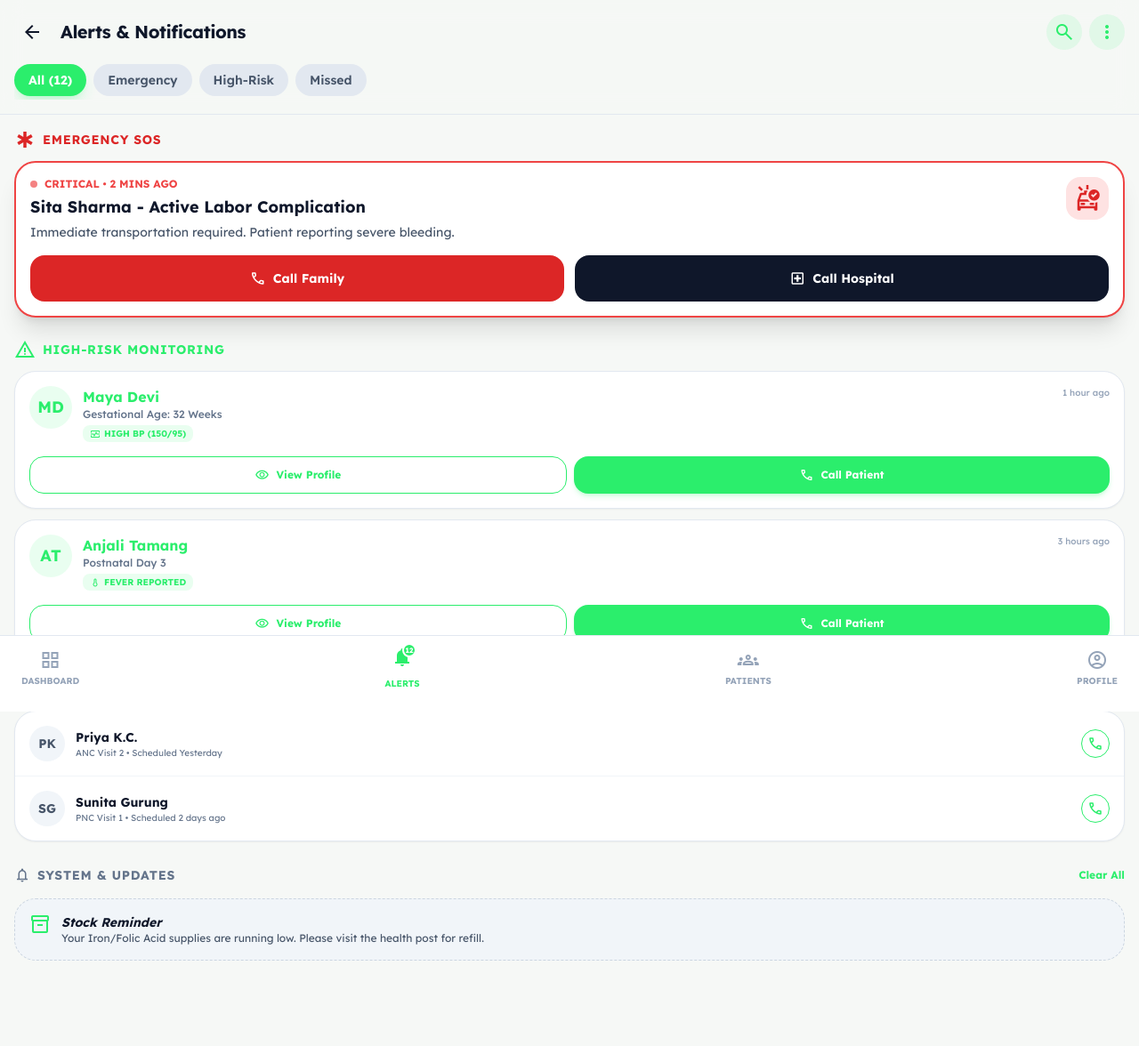
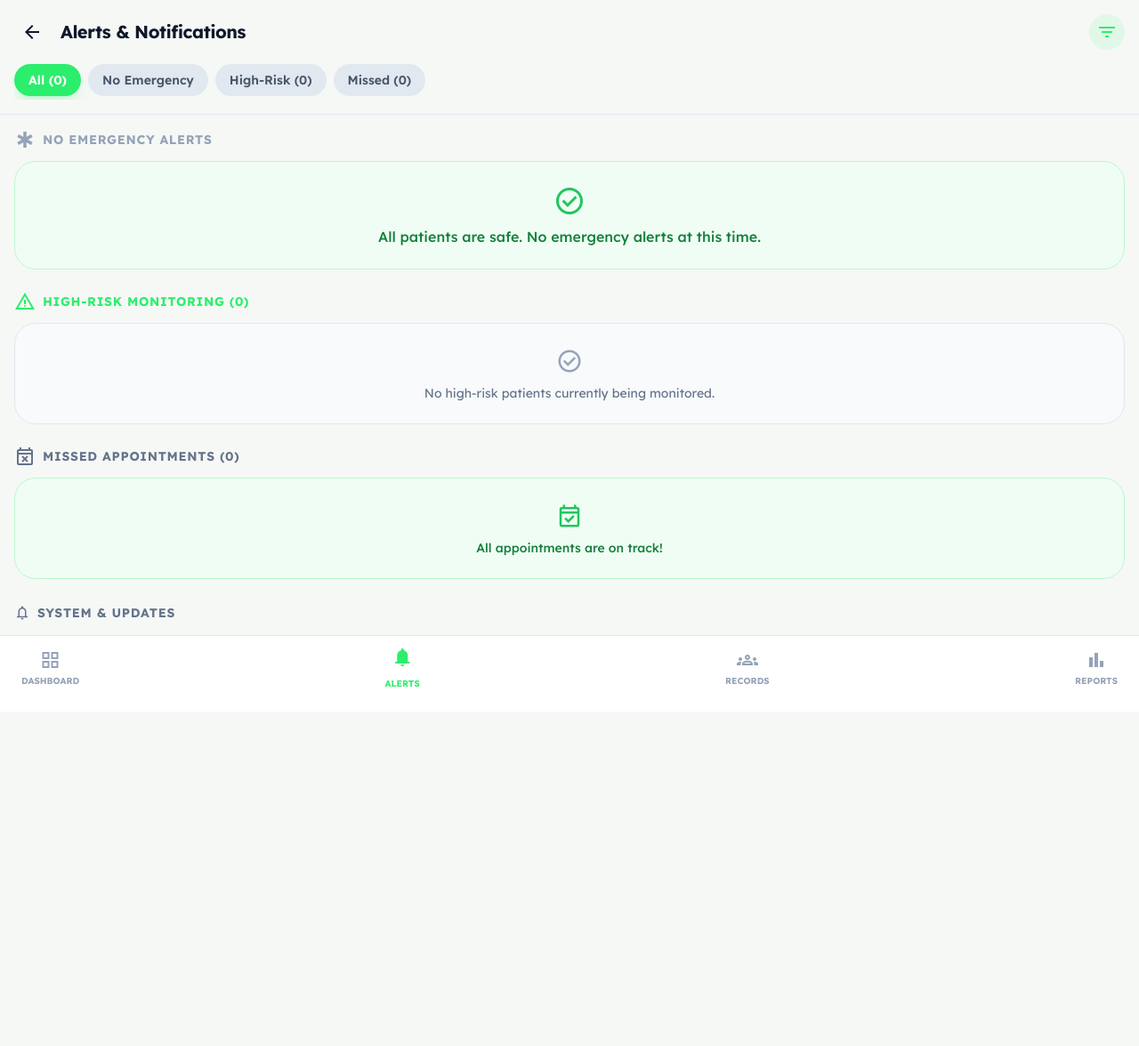
Before and after one commit to saugat2003/codeyatra2.0_access_denied_matritwa, a Django app: page /alerts/ in a window 1280 px wide. Shown: the whole page at 89% size. After the commit the page ends 772 px from the top, so only its background shows below. Run offline with Django 5.2, Linux system fonts and the light colour scheme; a user stored in the database is signed in; data that the repository does not hold is empty; some libraries are stand-ins or nearby versions.

Commit message:
feat(mother): wire templates with dynamic Django data
- Update dashboard.html with dynamic context
  - User initials in header avatar
  - Real total_mothers and high_risk_count metrics
  - Dynamic recent_visits loop
  - goal_progress percentage binding
- Update monthly_reports.html with live data
  - new_registrations, total_anc_visits, high_risk_count
  - weekly_chart_data for bar chart
  - risk_distribution for pie chart
  - sos_count and goal progress
- Update prioroty_alerts.html with real alerts
  - emergency_alert conditional section
  - high_risk_alerts loop with profile links
  - missed_appointments with time_ago
  - total_alerts count in tabs
- Update mother_records_detail.html with search/filter
  - Search form with preserved query params
  - Filter pills with active state
  - Dynamic records loop with risk indicators
  - Proper navigation links

```diff
--- a/templates/mother/prioroty_alerts.html
+++ b/templates/mother/prioroty_alerts.html
@@ -24,26 +24,24 @@
                 <h1 class="text-xl font-bold tracking-tight">Alerts &amp; Notifications</h1>
             </div>
             <div class="flex items-center gap-2">
-                <button class="flex h-10 w-10 items-center justify-center rounded-full bg-primary/10 text-primary">
-                    <span class="material-symbols-outlined">search</span>
-                </button>
-                <button class="flex h-10 w-10 items-center justify-center rounded-full bg-primary/10 text-primary">
-                    <span class="material-symbols-outlined">more_vert</span>
-                </button>
+                <span class="flex h-10 w-10 items-center justify-center rounded-full bg-primary/10 text-primary">
+                    <span class="material-symbols-outlined">filter_list</span>
+                </span>
             </div>
         </div>
 
         <!-- Urgency Filter Tabs -->
         <div class="mt-4 flex gap-2 overflow-x-auto pb-1 no-scrollbar">
-            <button class="whitespace-nowrap rounded-full bg-primary px-4 py-2 text-sm font-bold text-white shadow-lg shadow-primary/20">All (12)</button>
-            <button class="whitespace-nowrap rounded-full bg-slate-200 dark:bg-slate-800 px-4 py-2 text-sm font-semibold text-slate-600 dark:text-slate-400">Emergency</button>
-            <button class="whitespace-nowrap rounded-full bg-slate-200 dark:bg-slate-800 px-4 py-2 text-sm font-semibold text-slate-600 dark:text-slate-400">High-Risk</button>
-            <button class="whitespace-nowrap rounded-full bg-slate-200 dark:bg-slate-800 px-4 py-2 text-sm font-semibold text-slate-600 dark:text-slate-400">Missed</button>
+            <span class="whitespace-nowrap rounded-full bg-primary px-4 py-2 text-sm font-bold text-white shadow-lg shadow-primary/20">All ({{ total_alerts }})</span>
+            <span class="whitespace-nowrap rounded-full bg-slate-200 dark:bg-slate-800 px-4 py-2 text-sm font-semibold text-slate-600 dark:text-slate-400">{% if emergency_alert %}Emergency (1){% else %}No Emergency{% endif %}</span>
+            <span class="whitespace-nowrap rounded-full bg-slate-200 dark:bg-slate-800 px-4 py-2 text-sm font-semibold text-slate-600 dark:text-slate-400">High-Risk ({{ high_risk_alerts|length }})</span>
+            <span class="whitespace-nowrap rounded-full bg-slate-200 dark:bg-slate-800 px-4 py-2 text-sm font-semibold text-slate-600 dark:text-slate-400">Missed ({{ missed_appointments|length }})</span>
         </div>
     </header>
 
     <main class="flex-1 p-4 space-y-6 pb-24">
         <!-- Emergency SOS Section -->
+        {% if emergency_alert %}
         <section class="space-y-3">
             <div class="flex items-center gap-2 text-red-600 dark:text-red-500">
                 <span class="material-symbols-outlined fill-1">emergency</span>
@@ -54,94 +52,96 @@
                     <div class="flex-1">
                         <div class="flex items-center gap-2 mb-1">
                             <span class="flex h-2 w-2 rounded-full bg-red-500 animate-pulse"></span>
-                            <p class="text-xs font-bold text-red-500">CRITICAL • 2 MINS AGO</p>
+                            <p class="text-xs font-bold text-red-500">CRITICAL • {{ emergency_alert.time_ago }}</p>
                         </div>
-                        <h3 class="text-lg font-bold">Sita Sharma - Active Labor Complication</h3>
-                        <p class="mt-1 text-sm text-slate-600 dark:text-slate-400">Immediate transportation required. Patient reporting severe bleeding.</p>
+                        <h3 class="text-lg font-bold">{{ emergency_alert.mother.full_name }} - {{ emergency_alert.title }}</h3>
+                        <p class="mt-1 text-sm text-slate-600 dark:text-slate-400">{{ emergency_alert.message }}</p>
                     </div>
                     <div class="h-12 w-12 rounded-lg bg-red-100 dark:bg-red-900/30 flex items-center justify-center text-red-600">
                         <span class="material-symbols-outlined text-3xl">ambulance</span>
                     </div>
                 </div>
                 <div class="mt-4 grid grid-cols-2 gap-3">
-                    <button class="flex items-center justify-center gap-2 rounded-lg bg-red-600 py-3 text-sm font-bold text-white hover:bg-red-700 transition-colors">
+                    {% if emergency_alert.mother.emergency_contact %}
+                    <a href="tel:{{ emergency_alert.mother.emergency_contact }}" class="flex items-center justify-center gap-2 rounded-lg bg-red-600 py-3 text-sm font-bold text-white hover:bg-red-700 transition-colors no-underline">
                         <span class="material-symbols-outlined text-lg">call</span>
                         Call Family
-                    </button>
-                    <button class="flex items-center justify-center gap-2 rounded-lg bg-slate-900 dark:bg-white dark:text-slate-900 py-3 text-sm font-bold text-white hover:opacity-90 transition-colors">
-                        <span class="material-symbols-outlined text-lg">local_hospital</span>
-                        Call Hospital
-                    </button>
+                    </a>
+                    {% else %}
+                    <span class="flex items-center justify-center gap-2 rounded-lg bg-slate-300 py-3 text-sm font-bold text-slate-500 cursor-not-allowed">
+                        <span class="material-symbols-outlined text-lg">call</span>
+                        No Contact
+                    </span>
+                    {% endif %}
+                    <a href="{% url 'main:mother_profile' emergency_alert.mother.pk %}" class="flex items-center justify-center gap-2 rounded-lg bg-slate-900 dark:bg-white dark:text-slate-900 py-3 text-sm font-bold text-white hover:opacity-90 transition-colors no-underline">
+                        <span class="material-symbols-outlined text-lg">visibility</span>
+                        View Profile
+                    </a>
                 </div>
             </div>
         </section>
+        {% else %}
+        <section class="space-y-3">
+            <div class="flex items-center gap-2 text-slate-400">
+                <span class="material-symbols-outlined">emergency</span>
+                <h2 class="text-sm font-bold uppercase tracking-wider">No Emergency Alerts</h2>
+            </div>
+            <div class="rounded-xl bg-green-50 dark:bg-green-900/20 border border-green-200 dark:border-green-900/30 p-6 text-center">
+                <span class="material-symbols-outlined text-green-500 text-4xl mb-2">check_circle</span>
+                <p class="text-green-700 dark:text-green-400 font-medium">All patients are safe. No emergency alerts at this time.</p>
+            </div>
+        </section>
+        {% endif %}
 
         <!-- High-Risk Notifications -->
         <section class="space-y-3">
             <div class="flex items-center gap-2 text-primary">
                 <span class="material-symbols-outlined">warning</span>
-                <h2 class="text-sm font-bold uppercase tracking-wider">High-Risk Monitoring</h2>
+                <h2 class="text-sm font-bold uppercase tracking-wider">High-Risk Monitoring ({{ high_risk_alerts|length }})</h2>
             </div>
             <div class="space-y-3">
-                <!-- Notification Card 1 -->
+                {% for alert in high_risk_alerts %}
                 <div class="flex flex-col gap-4 rounded-xl bg-white dark:bg-surface-dark border border-slate-200 dark:border-slate-800 p-4 shadow-sm">
                     <div class="flex items-start justify-between">
                         <div class="flex gap-3">
                             <div class="h-12 w-12 rounded-full overflow-hidden bg-primary/10 flex items-center justify-center">
-                                <span class="text-primary font-bold text-lg">MD</span>
+                                <span class="text-primary font-bold text-lg">{{ alert.initials }}</span>
                             </div>
                             <div>
-                                <h4 class="font-bold text-primary">Maya Devi</h4>
-                                <p class="text-xs font-medium text-slate-500">Gestational Age: 32 Weeks</p>
+                                <h4 class="font-bold text-primary">{{ alert.mother.full_name }}</h4>
+                                <p class="text-xs font-medium text-slate-500">Gestational Age: {{ alert.mother.pregnancy_week }} Weeks</p>
                                 <div class="mt-1 flex items-center gap-1 rounded bg-primary/10 px-2 py-0.5 text-[10px] font-bold text-primary w-fit">
                                     <span class="material-symbols-outlined text-[12px]">monitor_heart</span>
-                                    HIGH BP (150/95)
+                                    {{ alert.title|upper }}
                                 </div>
                             </div>
                         </div>
-                        <span class="text-[10px] font-medium text-slate-400">1 hour ago</span>
+                        <span class="text-[10px] font-medium text-slate-400">{{ alert.time_ago }}</span>
                     </div>
                     <div class="flex gap-2">
-                        <button class="flex flex-1 items-center justify-center gap-2 rounded-lg border border-primary text-primary py-2 text-xs font-bold hover:bg-primary/5">
+                        <a href="{% url 'main:mother_profile' alert.mother.pk %}" class="flex flex-1 items-center justify-center gap-2 rounded-lg border border-primary text-primary py-2 text-xs font-bold hover:bg-primary/5 no-underline">
                             <span class="material-symbols-outlined text-base">visibility</span>
                             View Profile
-                        </button>
-                        <button class="flex flex-1 items-center justify-center gap-2 rounded-lg bg-primary text-white py-2 text-xs font-bold shadow-md shadow-primary/20">
+                        </a>
+                        {% if alert.mother.user.phone_number %}
+                        <a href="tel:{{ alert.mother.user.phone_number }}" class="flex flex-1 items-center justify-center gap-2 rounded-lg bg-primary text-white py-2 text-xs font-bold shadow-md shadow-primary/20 no-underline">
                             <span class="material-symbols-outlined text-base">call</span>
                             Call Patient
-                        </button>
+                        </a>
+                        {% else %}
+                        <span class="flex flex-1 items-center justify-center gap-2 rounded-lg bg-slate-200 text-slate-500 py-2 text-xs font-bold cursor-not-allowed">
+                            <span class="material-symbols-outlined text-base">call</span>
+                            No Phone
+                        </span>
+                        {% endif %}
                     </div>
                 </div>
-
-                <!-- Notification Card 2 -->
-                <div class="flex flex-col gap-4 rounded-xl bg-white dark:bg-surface-dark border border-slate-200 dark:border-slate-800 p-4 shadow-sm">
-                    <div class="flex items-start justify-between">
-                        <div class="flex gap-3">
-                            <div class="h-12 w-12 rounded-full overflow-hidden bg-primary/10 flex items-center justify-center">
-                                <span class="text-primary font-bold text-lg">AT</span>
-                            </div>
-                            <div>
-                                <h4 class="font-bold text-primary">Anjali Tamang</h4>
-                                <p class="text-xs font-medium text-slate-500">Postnatal Day 3</p>
-                                <div class="mt-1 flex items-center gap-1 rounded bg-primary/10 px-2 py-0.5 text-[10px] font-bold text-primary w-fit">
-                                    <span class="material-symbols-outlined text-[12px]">thermometer</span>
-                                    FEVER REPORTED
-                                </div>
-                            </div>
-                        </div>
-                        <span class="text-[10px] font-medium text-slate-400">3 hours ago</span>
-                    </div>
-                    <div class="flex gap-2">
-                        <button class="flex flex-1 items-center justify-center gap-2 rounded-lg border border-primary text-primary py-2 text-xs font-bold hover:bg-primary/5">
-                            <span class="material-symbols-outlined text-base">visibility</span>
-                            View Profile
-                        </button>
-                        <button class="flex flex-1 items-center justify-center gap-2 rounded-lg bg-primary text-white py-2 text-xs font-bold shadow-md shadow-primary/20">
-                            <span class="material-symbols-outlined text-base">call</span>
-                            Call Patient
-                        </button>
-                    </div>
+                {% empty %}
+                <div class="rounded-xl bg-slate-50 dark:bg-slate-800/50 border border-slate-200 dark:border-slate-700 p-6 text-center">
+                    <span class="material-symbols-outlined text-slate-400 text-3xl mb-2">check_circle</span>
+                    <p class="text-slate-500 text-sm">No high-risk patients currently being monitored.</p>
                 </div>
+                {% endfor %}
             </div>
         </section>
 
@@ -149,38 +149,33 @@
         <section class="space-y-3">
             <div class="flex items-center gap-2 text-slate-500">
                 <span class="material-symbols-outlined">event_busy</span>
-                <h2 class="text-sm font-bold uppercase tracking-wider">Missed Appointments</h2>
+                <h2 class="text-sm font-bold uppercase tracking-wider">Missed Appointments ({{ missed_appointments|length }})</h2>
             </div>
+            {% if missed_appointments %}
             <div class="rounded-xl bg-white dark:bg-surface-dark border border-slate-200 dark:border-slate-800 divide-y divide-slate-100 dark:divide-slate-800 shadow-sm overflow-hidden">
+                {% for apt in missed_appointments %}
                 <div class="p-4 flex items-center justify-between">
                     <div class="flex items-center gap-3">
                         <div class="flex h-10 w-10 items-center justify-center rounded-full bg-slate-100 dark:bg-slate-800">
-                            <span class="text-slate-600 dark:text-slate-400 font-bold text-sm">PK</span>
+                            <span class="text-slate-600 dark:text-slate-400 font-bold text-sm">{{ apt.initials }}</span>
                         </div>
                         <div>
-                            <h4 class="text-sm font-bold">Priya K.C.</h4>
-                            <p class="text-[10px] text-slate-500">ANC Visit 2 • Scheduled Yesterday</p>
+                            <h4 class="text-sm font-bold">{{ apt.mother.full_name }}</h4>
+                            <p class="text-[10px] text-slate-500">{{ apt.visit_type|title }} Visit • {{ apt.time_ago }}</p>
                         </div>
                     </div>
-                    <button class="h-8 w-8 flex items-center justify-center rounded-full border border-primary text-primary hover:bg-primary/10">
-                        <span class="material-symbols-outlined text-lg">call</span>
-                    </button>
+                    <a href="{% url 'main:mother_profile' apt.mother.pk %}" class="h-8 w-8 flex items-center justify-center rounded-full border border-primary text-primary hover:bg-primary/10 no-underline">
+                        <span class="material-symbols-outlined text-lg">visibility</span>
+                    </a>
                 </div>
-                <div class="p-4 flex items-center justify-between">
-                    <div class="flex items-center gap-3">
-                        <div class="flex h-10 w-10 items-center justify-center rounded-full bg-slate-100 dark:bg-slate-800">
-                            <span class="text-slate-600 dark:text-slate-400 font-bold text-sm">SG</span>
-                        </div>
-                        <div>
-                            <h4 class="text-sm font-bold">Sunita Gurung</h4>
-                            <p class="text-[10px] text-slate-500">PNC Visit 1 • Scheduled 2 days ago</p>
-                        </div>
-                    </div>
-                    <button class="h-8 w-8 flex items-center justify-center rounded-full border border-primary text-primary hover:bg-primary/10">
-                        <span class="material-symbols-outlined text-lg">call</span>
-                    </button>
-                </div>
+                {% endfor %}
             </div>
+            {% else %}
+            <div class="rounded-xl bg-green-50 dark:bg-green-900/20 border border-green-200 dark:border-green-800 p-6 text-center">
+                <span class="material-symbols-outlined text-green-500 text-3xl mb-2">event_available</span>
+                <p class="text-green-700 dark:text-green-400 text-sm font-medium">All appointments are on track!</p>
+            </div>
+            {% endif %}
         </section>
 
         <!-- System Updates -->
@@ -190,14 +185,13 @@
                     <span class="material-symbols-outlined text-lg">notifications</span>
                     <h2 class="text-sm font-bold uppercase tracking-wider">System &amp; Updates</h2>
                 </div>
-                <button class="text-xs font-bold text-primary">Clear All</button>
             </div>
             <div class="rounded-xl bg-slate-100 dark:bg-slate-800/50 p-4 border border-dashed border-slate-300 dark:border-slate-700">
                 <div class="flex gap-3">
                     <span class="material-symbols-outlined text-primary">inventory_2</span>
                     <div>
-                        <p class="text-sm font-bold italic">Stock Reminder</p>
-                        <p class="text-xs text-slate-600 dark:text-slate-400">Your Iron/Folic Acid supplies are running low. Please visit the health post for refill.</p>
+                        <p class="text-sm font-bold italic">Reminder</p>
+                        <p class="text-xs text-slate-600 dark:text-slate-400">Remember to regularly update patient records and schedule follow-up visits.</p>
                     </div>
                 </div>
             </div>
@@ -210,20 +204,22 @@
             <span class="material-symbols-outlined">grid_view</span>
             <span class="text-[10px] font-bold uppercase">Dashboard</span>
         </a>
-        <a class="flex flex-col items-center gap-1 text-primary" href="#">
+        <a class="flex flex-col items-center gap-1 text-primary" href="{% url 'main:priority_alerts' %}">
             <div class="relative">
                 <span class="material-symbols-outlined fill-1">notifications</span>
-                <span class="absolute -top-1 -right-1 flex h-4 w-4 items-center justify-center rounded-full bg-primary text-[8px] font-bold text-white border-2 border-white dark:border-surface-dark">12</span>
+                {% if total_alerts > 0 %}
+                <span class="absolute -top-1 -right-1 flex h-4 w-4 items-center justify-center rounded-full bg-primary text-[8px] font-bold text-white border-2 border-white dark:border-surface-dark">{{ total_alerts }}</span>
+                {% endif %}
             </div>
             <span class="text-[10px] font-bold uppercase">Alerts</span>
         </a>
-        <a class="flex flex-col items-center gap-1 text-slate-400" href="#">
+        <a class="flex flex-col items-center gap-1 text-slate-400" href="{% url 'main:records_detail' %}">
             <span class="material-symbols-outlined">groups</span>
-            <span class="text-[10px] font-bold uppercase">Patients</span>
+            <span class="text-[10px] font-bold uppercase">Records</span>
         </a>
-        <a class="flex flex-col items-center gap-1 text-slate-400" href="#">
-            <span class="material-symbols-outlined">account_circle</span>
-            <span class="text-[10px] font-bold uppercase">Profile</span>
+        <a class="flex flex-col items-center gap-1 text-slate-400" href="{% url 'main:monthly_reports' %}">
+            <span class="material-symbols-outlined">bar_chart</span>
+            <span class="text-[10px] font-bold uppercase">Reports</span>
         </a>
     </nav>
 </div>
```
Also changed, not shown: templates/mother/dashboard.html (+27 -54 lines), templates/mother/monthly_reports.html (+44 -60 lines), templates/mother/mother_records_detail.html (+73 -102 lines).
